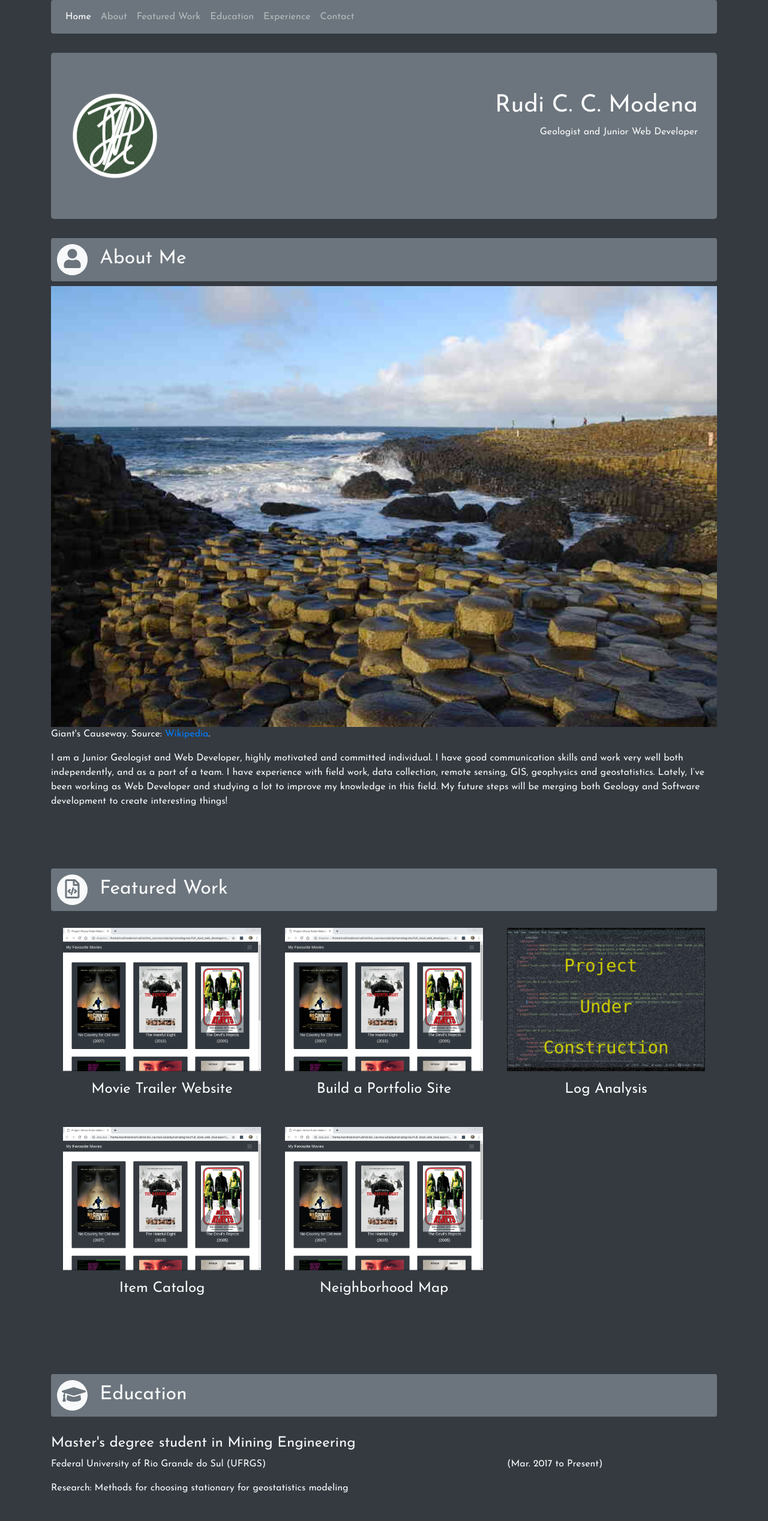
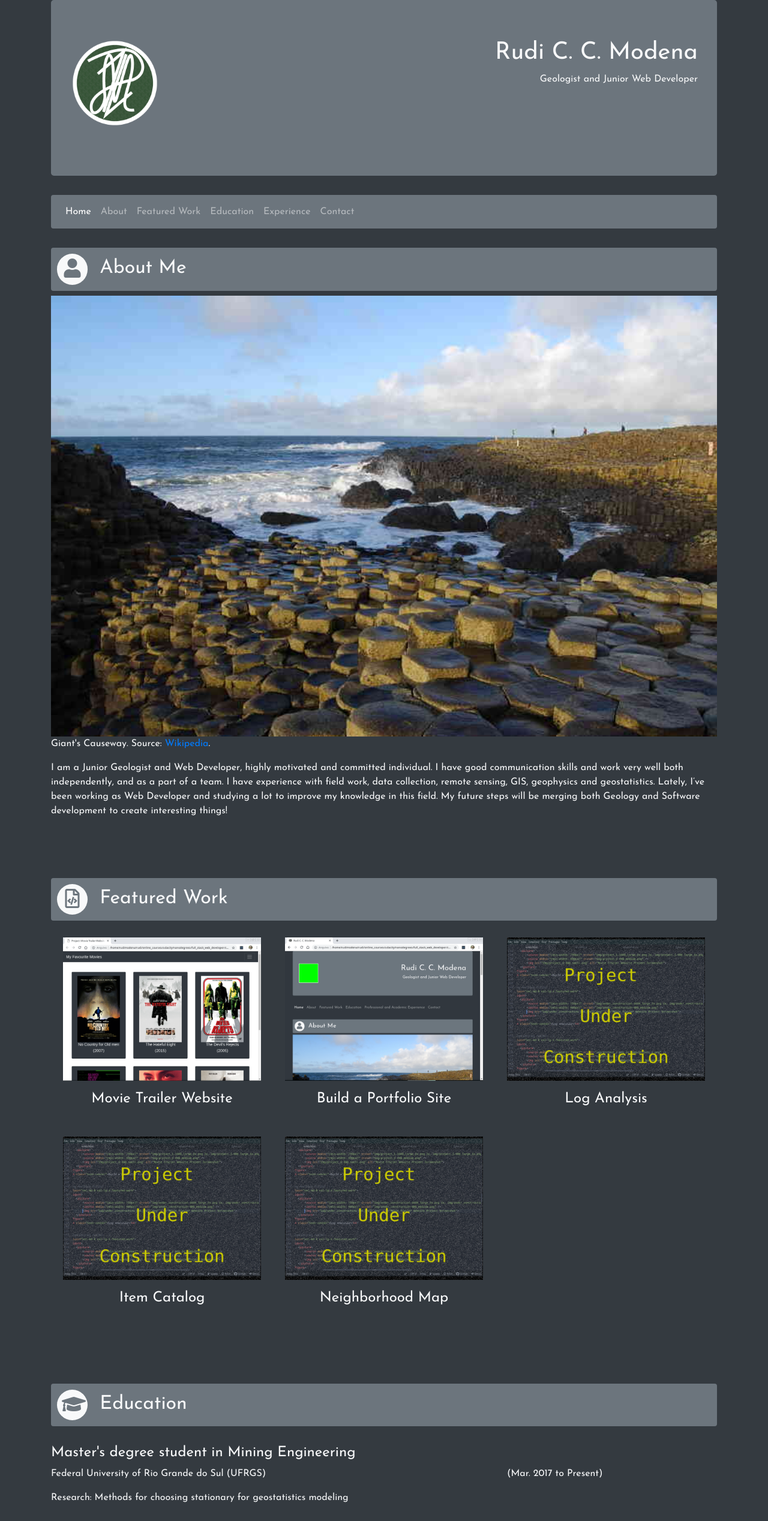
Before and after one commit to rccmodena/FSND_build_a_portfolio_site, a website: page index.html in a window 1280 px wide. Shown: the top 2536 px of the page at 60% size. Drawn offline with nearby package versions, Linux system fonts and the light colour scheme; files whose address does not match are found by name.

Commit message:
Updated index.html

```diff
--- a/index.html
+++ b/index.html
@@ -22,13 +22,39 @@
         <link rel="stylesheet" href="css/styles.css">
 
         <!-- Responsive styles -->
-        <!--<link rel="stylesheet" href="css/responsive.css">-->
+        <link rel="stylesheet" href="css/responsive.css">
     </head>
 
     <body class="bg-dark text-light" >
 
         <!-- Header: Jumbotron Logo + Name + Menu -->
         <header>
+
+            <!-- Jumbotron Logo + Name -->
+            <div id="jumbotronContainer" class="container">
+                <div class="jumbotron bg-secondary">
+                    <div class="row">
+
+                        <div class="header-logo col-sm-12 col-md-2 center-block">
+
+                            <figure class="img-logo">
+                                <picture>
+                                    <source media="(min-width: 750px)" srcset="img/logo_rccm-1600_large_2x.png 2x, img/logo_rccm-800_large_1x.png" />
+                                    <source media="(min-width: 500px)" srcset="img/logo_rccm-400_medium.png" />
+                                    <img src="img/logo_rccm-300_small.png" alt="Website Logo">
+                                </picture>
+                            </figure>
+
+                        </div>
+
+                        <div class="header-title col-sm-12 col-md-10">
+                            <h1>Rudi C. C. Modena</h1>
+                            <p>Geologist and Junior Web Developer</p>
+                        </div>
+
+                    </div>
+                </div>
+            </div>
 
             <!-- Menu -->
             <div class="container">
@@ -62,25 +88,7 @@
                 </nav>
             </div>
 
-            <!-- Jumbotron Logo + Name -->
-            <div id="jumbotronContainer" class="container">
-                <div class="jumbotron bg-secondary">
-                    <div class="row">
-                        <div class="header-logo col-sm-2">
-                            <img src="img/logo_rccm.png" alt="Site Logo">
-                        </div>
-                        <div class="header-title col-sm-10 yellow">
-                            <h1>Rudi C. C. Modena</h1>
-                            <p>Geologist and Junior Web Developer</p>
-                        </div>
-                    </div>
-                </div>
-            </div>
-
         </header>
-
-
-
 
         <!-- Main Content -->
         <main>
@@ -114,7 +122,7 @@
 
                         <!-- Movie Trailer Website Project -->
                         <div class="row">
-                            <div class="col-md-6 col-lg-4 featured-work">
+                            <div id="MovieTrailerWebsite" class="col-md-6 col-lg-4 featured-work">
                                 <figure>
                                     <picture>
                                         <source media="(min-width: 750px)" srcset="img/project_1-1600_large_2x.png 2x, img/project_1-800_large_1x.png" />
@@ -126,12 +134,12 @@
                             </div>
 
                             <!-- Build a Portfolio Site Project -->
-                            <div class="col-md-6 col-lg-4 featured-work">
+                            <div id="PortfolioSite" class="col-md-6 col-lg-4 featured-work">
                                 <figure>
                                     <picture>
-                                        <source media="(min-width: 750px)" srcset="img/project_1-1600_large_2x.png 2x, img/project_1-800_large_1x.png" />
-                                        <source media="(min-width: 500px)" srcset="img/project_1-400_medium.png" />
-                                        <img src="img/project_1-300_small.png" alt="Movie Trailer Website Project Screenshot">
+                                        <source media="(min-width: 750px)" srcset="img/project_2-1600_large_2x.png 2x, img/project_2-800_large_1x.png" />
+                                        <source media="(min-width: 500px)" srcset="img/project_2-400_medium.png" />
+                                        <img src="img/project_2-300_small.png" alt="Build a Portfolio Site Screenshot">
                                     </picture>
                                 </figure>
                                 <h4 class="text-center">Build a Portfolio Site</h4>
@@ -143,7 +151,7 @@
                                     <picture>
                                         <source media="(min-width: 750px)" srcset="img/under_construction-1600_large_2x.png 2x, img/under_construction-800_large_1x.png" />
                                         <source media="(min-width: 500px)" srcset="img/under_construction-400_medium.png" />
-                                        <img src="img/under_construction-300_small.png" alt="Movie Trailer Website Project Screenshot">
+                                        <img src="img/under_construction-300_small.png" alt="Project Under Construction Image">
                                     </picture>
                                 </figure>
                                 <h4 class="text-center">Log Analysis</h4>
@@ -153,9 +161,9 @@
                             <div class="col-md-6 col-lg-4 featured-work">
                                 <figure>
                                     <picture>
-                                        <source media="(min-width: 750px)" srcset="img/project_1.png 2x, img/project_1.png" />
-                                        <source media="(min-width: 500px)" srcset="img/project_1.png" />
-                                        <img src="img/under_construction.png" alt="Movie Trailer Website Project Screenshot">
+                                        <source media="(min-width: 750px)" srcset="img/under_construction-1600_large_2x.png 2x, img/under_construction-800_large_1x.png" />
+                                        <source media="(min-width: 500px)" srcset="img/under_construction-400_medium.png" />
+                                        <img src="img/under_construction-300_small.png" alt="Project Under Construction Image">
                                     </picture>
                                 </figure>
                                 <h4 class="text-center">Item Catalog</h4>
@@ -165,9 +173,9 @@
                             <div class="col-md-6 col-lg-4  featured-work">
                                 <figure>
                                     <picture>
-                                        <source media="(min-width: 750px)" srcset="img/project_1.png 2x, img/project_1.png" />
-                                        <source media="(min-width: 500px)" srcset="img/project_1.png" />
-                                        <img src="img/under_construction.png" alt="Movie Trailer Website Project Screenshot">
+                                        <source media="(min-width: 750px)" srcset="img/under_construction-1600_large_2x.png 2x, img/under_construction-800_large_1x.png" />
+                                        <source media="(min-width: 500px)" srcset="img/under_construction-400_medium.png" />
+                                        <img src="img/under_construction-300_small.png" alt="Project Under Construction Image">
                                     </picture>
                                 </figure>
                                 <h4 class="text-center">Neighborhood Map</h4>
@@ -351,5 +359,8 @@
         <script src="https://cdnjs.cloudflare.com/ajax/libs/popper.js/1.14.6/umd/popper.min.js" integrity="sha384-wHAiFfRlMFy6i5SRaxvfOCifBUQy1xHdJ/yoi7FRNXMRBu5WHdZYu1hA6ZOblgut" crossorigin="anonymous"></script>
         <script src="https://stackpath.bootstrapcdn.com/bootstrap/4.2.1/js/bootstrap.min.js" integrity="sha384-B0UglyR+jN6CkvvICOB2joaf5I4l3gm9GU6Hc1og6Ls7i6U/mkkaduKaBhlAXv9k" crossorigin="anonymous"></script>
 
+        <!-- My scripts -->
+        <script src="js/scripts.js" type="text/javascript"></script>
+
     </body>
 </html>
```
